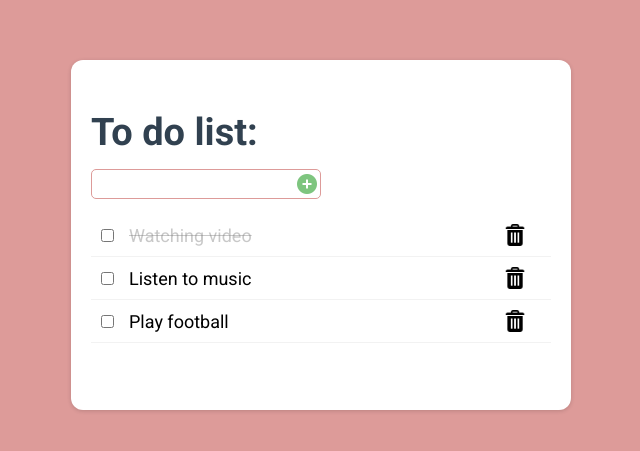
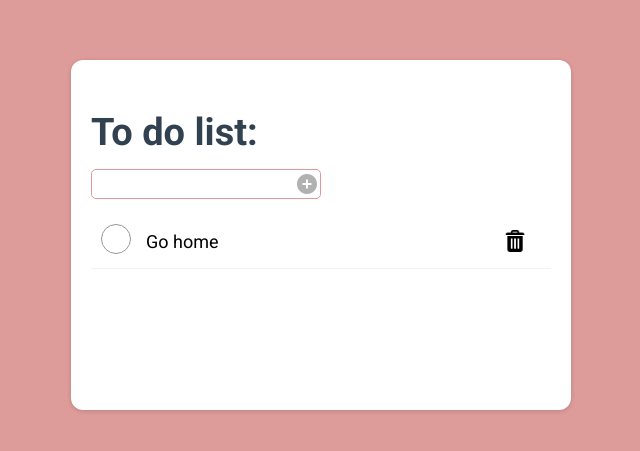
Before and after one commit to thienphamIT1907/TODO-List-PL, a React (Vite) app: page / in a window 1280 px wide. Shown: the part 165-616 px from the top of the page, without its empty margins (319-959 px from the left). Built offline with nearby package versions, Linux system fonts and the light colour scheme; data requests are answered from the project's data file.

Commit message:
build CRUD

```diff
--- a/package.json
+++ b/package.json
@@ -13,6 +13,7 @@
   "dependencies": {
     "@ant-design/icons": "^5.2.6",
     "antd": "^5.11.2",
+    "axios": "^1.6.2",
     "json-server": "^0.17.4",
     "react": "^18.2.0",
     "react-dom": "^18.2.0",
--- a/src/components/todo/Container/index.jsx
+++ b/src/components/todo/Container/index.jsx
@@ -1,22 +1,43 @@
-import Input from '../Input'
-import List from '../List'
-import Title from '../Title'
-import ContainerStyled from './styles'
+import { useEffect, useState } from "react";
+import axiosRequest from "../../../config/axios";
+import Input from "../Input";
+import List from "../List";
+import Title from "../Title";
+import ContainerStyled from "./styles";
 
 const Container = () => {
+  const [todoList, setTodoList] = useState([]);
+
+  const [isShowScroll, setIsShowScroll] = useState(false);
+
+  const fetchTodo = async () => {
+    const response = await axiosRequest("/todos");
+    setTodoList(response.data);
+  };
+
+  const handleScroll = (length) => {
+    if (length > 3) {
+      setIsShowScroll(true);
+    } else {
+      setIsShowScroll(false);
+    }
+  };
+
+  useEffect(() => {
+    fetchTodo();
+    handleScroll(todoList?.length);
+  }, [todoList?.length]);
+
   return (
     <ContainerStyled>
       {/**Title */}
-      <Title content="To do list:"/>
+      <Title content="To do list:" />
       {/**Input */}
-      <Input />
+      <Input setTodoList={setTodoList} fetchTodo={fetchTodo} />
       {/**List */}
-      <List>
+      <List todoList={todoList} isShowScroll={isShowScroll} />
+    </ContainerStyled>
+  );
+};
 
-      </List>
-
-    </ContainerStyled>
-  )
-}
-
-export default Container
+export default Container;
--- /dev/null
+++ b/src/components/todo/CustomCheckbox/index.jsx
@@ -0,0 +1,14 @@
+import CustomCheckboxStyled from "./styles";
+
+const CustomCheckbox = ({ id, isChecked }) => {
+  return (
+    <CustomCheckboxStyled>
+      <label htmlFor={id} className="checkbox-container">
+        <input type="checkbox" id={id} checked={isChecked} />
+        <div className="check-mask"></div>
+      </label>
+    </CustomCheckboxStyled>
+  );
+};
+
+export default CustomCheckbox;
--- /dev/null
+++ b/src/components/todo/CustomCheckbox/styles.js
@@ -0,0 +1,43 @@
+import styled from "styled-components";
+
+const CustomCheckboxStyled = styled.div`
+  .checkbox-container {
+    width: 30px;
+    height: 30px;
+    display: inline-block;
+    cursor: pointer;
+  }
+
+  input[type="checkbox"] {
+    display: none;
+  }
+
+  .check-mask {
+    width: 100%;
+    height: 100%;
+    background-color: white;
+    border: 1px solid #989898;
+    border-radius: 50%;
+  }
+
+  .checkbox-container input[type="checkbox"]:checked + .check-mask {
+    background-color: #dd9b99;
+    position: relative;
+    transition: 0.5s;
+  }
+
+  .checkbox-container input[type="checkbox"]:checked + .check-mask::before {
+    content: "";
+    border: solid white;
+    border-width: 0 3px 3px 0;
+    transform: rotate(45deg) translate(-100%, -20%);
+    height: 10px;
+    width: 5px;
+    display: inline-block;
+    position: absolute;
+    top: 50%;
+    left: 50%;
+  }
+`;
+
+export default CustomCheckboxStyled;
--- a/src/components/todo/Input/index.jsx
+++ b/src/components/todo/Input/index.jsx
@@ -1,14 +1,47 @@
-import InputStyled from './styles'
+import { useState } from "react";
+import InputStyled from "./styles";
+import axiosRequest from "../../../config/axios";
 
-const Input = () => {
-  const handleClick = () => {
-    console.log('Add...')
-  }
+const Input = ({ setTodoList, fetchTodo }) => {
+  const [inputValue, setInputValue] = useState("");
+  const [isDisable, setIsDisable] = useState(true);
+  const [autoId, setAutoId] = useState(Math.floor(Math.random() * 100));
+  const handleInputChange = (e) => {
+    setInputValue(e.target.value);
+    if (e.target.value === "") {
+      setIsDisable(true);
+    } else {
+      setIsDisable(false);
+    }
+  };
+  const handleClick = async () => {
+    const payload = {
+      id: autoId,
+      title: inputValue,
+      isCompleted: false,
+    };
+
+    const response = await axiosRequest.post("/todos", payload);
+
+    if (response.status === 201) {
+      setInputValue("");
+      setAutoId((pre) => pre + 1);
+      const response = await fetchTodo();
+      setTodoList(response?.data);
+    }
+  };
+
   return (
     <InputStyled>
-      <input type="text" />
-        <img src="/src/assets/plusbtn.png" alt="plusbtn" className='plus-button' onClick={handleClick}/>
+      <input type="text" value={inputValue} onChange={handleInputChange} />
+      <button
+        className={`plus-button ${isDisable ? "disable-btn" : ""}`}
+        onClick={handleClick}
+        disabled={isDisable}
+      >
+        <img src="/src/assets/plusbtn.png" alt="plusbtn" />
+      </button>
     </InputStyled>
-  )
-}
+  );
+};
 export default Input;
--- a/src/components/todo/Input/styles.js
+++ b/src/components/todo/Input/styles.js
@@ -23,10 +23,27 @@ const InputStyled = styled.div`
     right: 2px;
     cursor: pointer;
     transition: all 0.4s;
+    border: none;
+    outline: none;
+    background: transparent;
+
+    & > img {
+      width: 100%;
+      height: 100%;
+    }
   }
 
-  .plus-button:hover{
-    transform: scale(1.1)
+  .plus-button:hover {
+    transform: scale(1.1);
+  }
+
+  .disable-btn {
+    filter: grayscale(1);
+    cursor: not-allowed;
+
+    &:hover {
+      transform: unset;
+    }
   }
 `;
 
--- a/src/components/todo/Item/index.jsx
+++ b/src/components/todo/Item/index.jsx
@@ -1,15 +1,44 @@
-import ItemStyled from './styles'
+import { useState } from "react";
+import CustomCheckbox from "../CustomCheckbox";
+import ItemStyled from "./styles";
+import axiosRequest from "../../../config/axios";
 
-const Item = ({ todo }) => {
-  const {id, content, isCompleted} = todo;
-  console.log(id, content, isCompleted)
+const Item = ({ todo, setTodoList, fetchTodo }) => {
+  const { id, title, isCompleted } = todo;
+
+  const [isChecked, setIsChecked] = useState(isCompleted);
+
+  const handleDeleteItem = async (e) => {
+    e.stopPropagation();
+    const response = await axiosRequest.delete(`/todos/${id}`);
+    if (response.status === 200) {
+      const latestTodoList = await fetchTodo();
+      setTodoList(latestTodoList);
+    }
+  };
+
+  const handleClickItem = (e) => {
+    e.preventDefault();
+    setIsChecked((pre) => {
+      axiosRequest.put(`/todos/${id}`, {
+        ...todo,
+        isCompleted: !pre,
+      });
+      return !pre;
+    });
+  };
+
   return (
-    <ItemStyled>
-      <input type="checkbox" />
-      <p className={`todo-content ${isCompleted && "completed"}`} >{content}</p>
-      <img src="/src/assets/trash.png" alt="trash" />
+    <ItemStyled onClick={handleClickItem}>
+      <CustomCheckbox
+        id={id}
+        isChecked={isChecked}
+        setIsChecked={setIsChecked}
+      />
+      <p className={`todo-content ${isChecked && "completed"}`}>{title}</p>
+      <img src="/src/assets/trash.png" alt="trash" onClick={handleDeleteItem} />
     </ItemStyled>
-  )
-}
+  );
+};
 
 export default Item;
--- a/src/components/todo/List/index.jsx
+++ b/src/components/todo/List/index.jsx
@@ -1,17 +1,18 @@
-import ListStyled from './styles'
-import { todoMock } from '../../../data/todo_mock';
-import Item from '../Item';
+import ListStyled from "./styles";
+import Item from "../Item";
 
-const List = () => {
+const List = ({ todoList, isShowScroll }) => {
   return (
-    <ListStyled>
-      {
-        todoMock.length > 0 ? (
-          todoMock.map(todoItem => <Item todo={todoItem} />)
-        ) : <h1> No Data </h1>
-      }
+    <ListStyled isShowScroll={isShowScroll}>
+      {todoList?.length > 0 ? (
+        todoList
+          .reverse()
+          .map((todoItem) => <Item key={todoItem.id} todo={todoItem} />)
+      ) : (
+        <h1> No Data </h1>
+      )}
     </ListStyled>
-  )
-}
+  );
+};
 
 export default List;
--- a/src/components/todo/List/styles.js
+++ b/src/components/todo/List/styles.js
@@ -1,5 +1,8 @@
 import styled from "styled-components";
 
-const ListStyled = styled.div``;
+const ListStyled = styled.div`
+  height: 150px;
+  overflow-y: scroll;
+`;
 
-export default ListStyled
+export default ListStyled;
--- /dev/null
+++ b/src/config/axios.js
@@ -0,0 +1,10 @@
+import axios from "axios";
+const BASE_URL = "http://localhost:3000";
+const TIMEOUT = 10000;
+const axiosRequest = axios.create({
+  baseURL: BASE_URL,
+  timeout: TIMEOUT,
+  headers: { "X-Custom-Header": "foobar" },
+});
+
+export default axiosRequest;
--- a/src/data/todo.json
+++ b/src/data/todo.json
@@ -2,11 +2,8 @@
   "todos": [
     {
       "id": 1,
-      "title": "Go home"
-    },
-    {
-      "id": 2,
-      "title": "Go office"
+      "title": "Go home",
+      "isCompleted": false
     }
   ]
 }
--- a/src/data/todo_mock.js
+++ b/src/data/todo_mock.js
@@ -2,18 +2,18 @@ export const todoMock = [
   {
     id: 1,
     content: "Watching video",
-    isCompleted: true
+    isCompleted: true,
   },
 
   {
     id: 2,
     content: "Listen to music",
-    isCompleted: false
+    isCompleted: false,
   },
 
   {
     id: 3,
     content: "Play football",
-    isCompleted: false
-  }
-]
+    isCompleted: false,
+  },
+];
```
Also changed, not shown: 1 other file (tests, documents, lock files or other folders).
